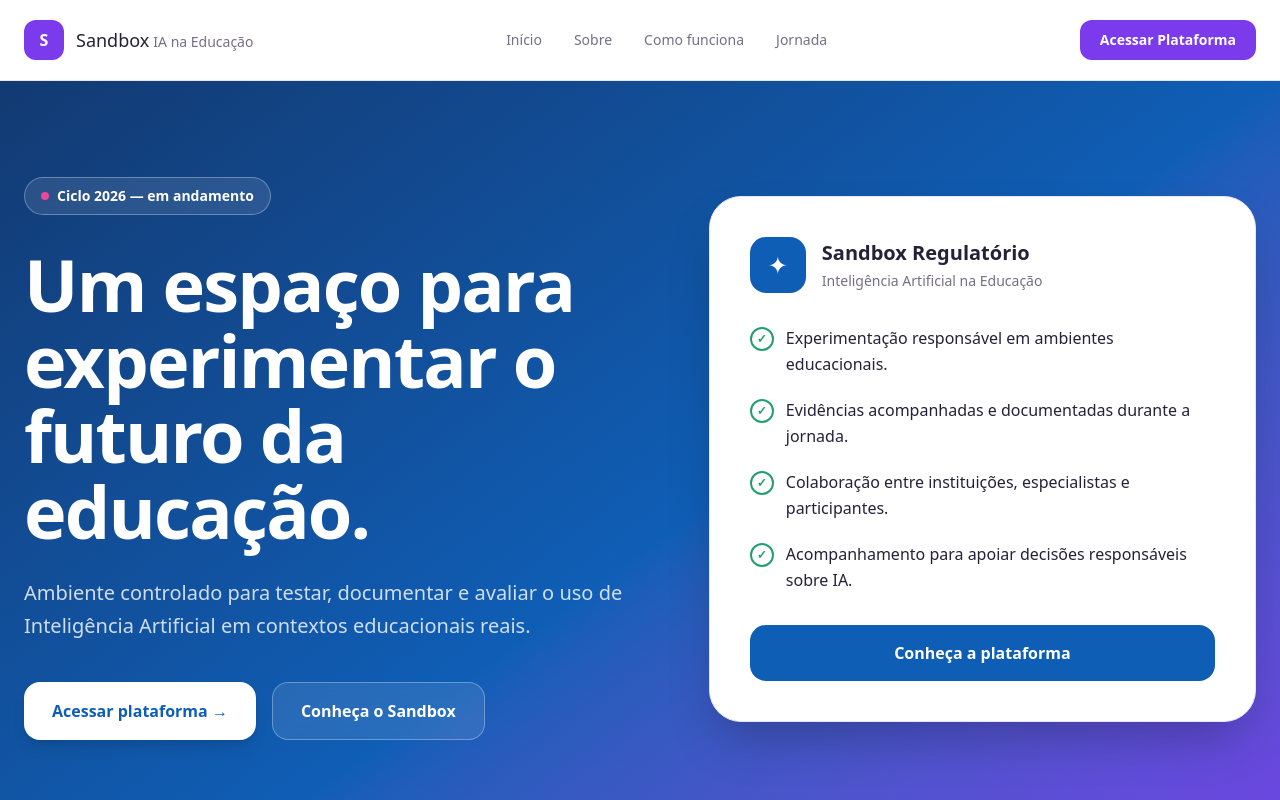
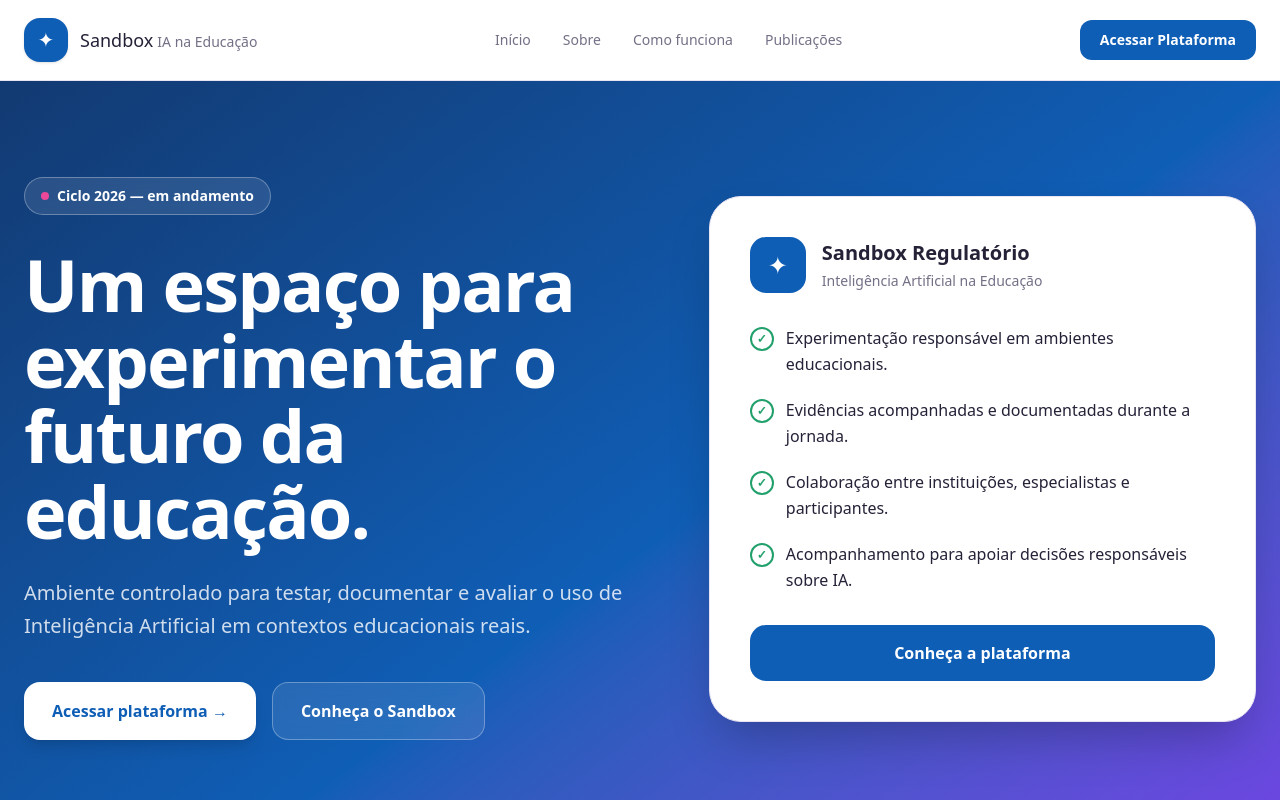
Before and after one commit to beatnees/sandbox, a Next.js app: page /sandbox/ in a window 1280 px wide. Shown: the top 800 px of the page. Built offline with nearby package versions, Linux system fonts and the light colour scheme.

Commit message:
atualiza o header

```diff
--- a/components/layout/Header.tsx
+++ b/components/layout/Header.tsx
@@ -1,14 +1,14 @@
 export default function Header() {
   return (
-    <header className="sticky top-0 z-50 w-full border-b border-(--border) bg-(--surface)">
+    <header className="sticky top-0 z-50 w-full border-b border-(--border) bg-(--surface)/95 backdrop-blur">
       <div className="mx-auto flex h-20 max-w-7xl items-center justify-between px-6">
         {/* Logo */}
         <a href="/sandbox" className="flex items-center gap-3">
-          <div className="flex h-10 w-10 items-center justify-center rounded-xl bg-(--primary)">
-            <span className="font-bold text-white">S</span>
+          <div className="flex h-11 w-11 items-center justify-center rounded-2xl bg-(--blue) text-xl text-(--t-white) shadow-sm">
+            ✦
           </div>
 
-          <div>
+          <div className="flex flex-col sm:block">
             <span className="font-(--font-sora) text-lg text-(--foreground)">
               Sandbox
             </span>
@@ -21,35 +21,35 @@ export default function Header() {
         <nav className="hidden items-center gap-8 md:flex">
           <a
             href="#"
-            className="text-sm font-medium text-(--muted) transition hover:text-(--primary)"
+            className="text-sm font-medium text-(--muted) transition hover:text-(--blue)"
           >
             Início
           </a>
 
           <a
             href="#sobre"
-            className="text-sm font-medium text-(--muted) transition hover:text-(--primary)"
+            className="text-sm font-medium text-(--muted) transition hover:text-(--blue)"
           >
             Sobre
           </a>
 
           <a
             href="#como-funciona"
-            className="text-sm font-medium text-(--muted) transition hover:text-(--primary)"
+            className="text-sm font-medium text-(--muted) transition hover:text-(--blue)"
           >
             Como funciona
           </a>
 
           <a
             href="#jornada"
-            className="text-sm font-medium text-(--muted) transition hover:text-(--primary)"
+            className="text-sm font-medium text-(--muted) transition hover:text-(--blue)"
           >
-            Jornada
+            Publicações
           </a>
         </nav>
 
         {/* Ação */}
-        <button className="rounded-xl bg-(--primary) px-5 py-2.5 text-sm font-semibold text-white transition hover:bg-(--primary-dark)">
+        <button className="rounded-xl bg-(--blue) px-5 py-2.5 text-sm font-semibold text-white transition hover:bg-(--blue-dark)">
           Acessar Plataforma
         </button>
       </div>
```
